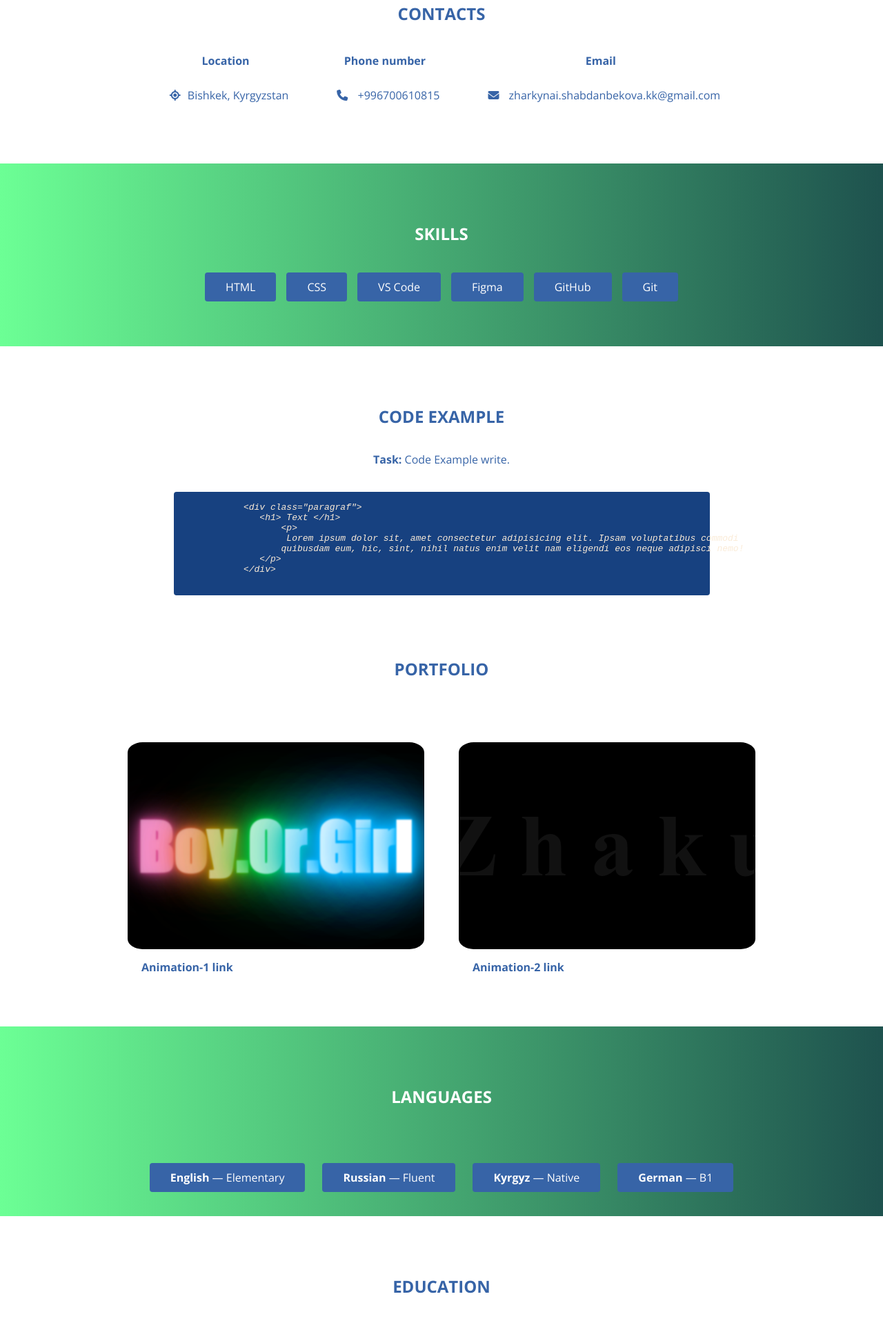
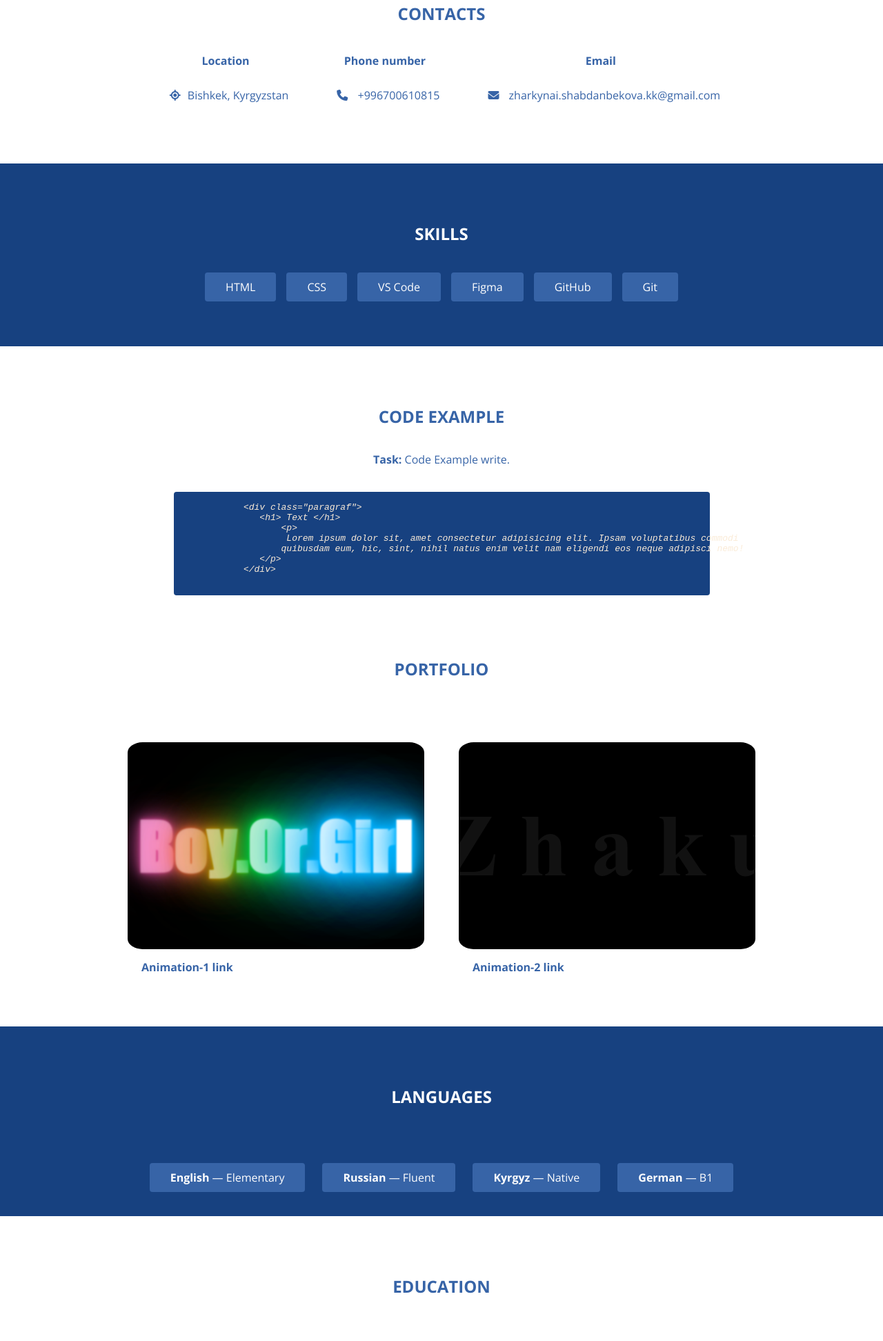
Before and after one commit to zharkynai13/zharkynai13.github.io, a plain HTML site: page index.html in a window 1280 px wide. Shown: the part 497-2441 px from the top of the page at 69% size. Drawn offline with nearby package versions, Linux system fonts and the light colour scheme.

Commit message:
Add bg-color

```diff
--- a/style.css
+++ b/style.css
@@ -219,9 +219,8 @@ h3 {
 
 /*-----------------------skills------------------*/
 .skills {
-    /*background-color: var(--accent);*/
-    background: -webkit-linear-gradient(90deg, #6cff95, #1e524e);
-    background: linear-gradient(90deg, #6cff95, #1e524e);
+    background-color: var(--accent);
+
 }
 /*
 
@@ -285,7 +284,7 @@ h3 {
     width: 70%;
     margin: 0 auto;
     text-align: left;
-    background-color: #174180;
+    background-color: var(--accent);
     color: antiquewhite;
     border-radius: 4px;
 }
@@ -315,8 +314,7 @@ h3 {
 }
 /*--------------------languages---------------------------------------*/
 .languages {
-    background: -webkit-linear-gradient(90deg, #6cff95, #1e524e);
-    background: linear-gradient(90deg, #6cff95, #1e524e);
+    background-color: var(--accent);
     color: #fff;
     margin-top: 50px;
 }
```
